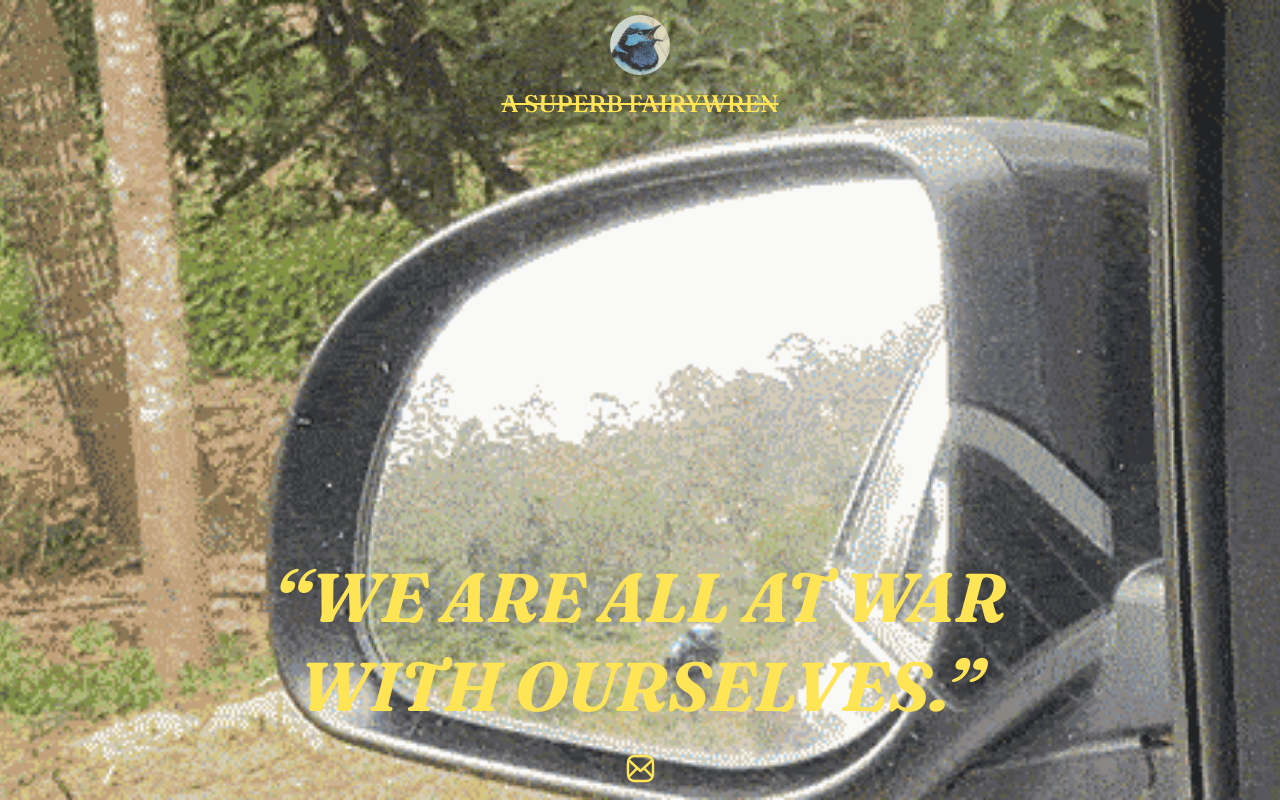
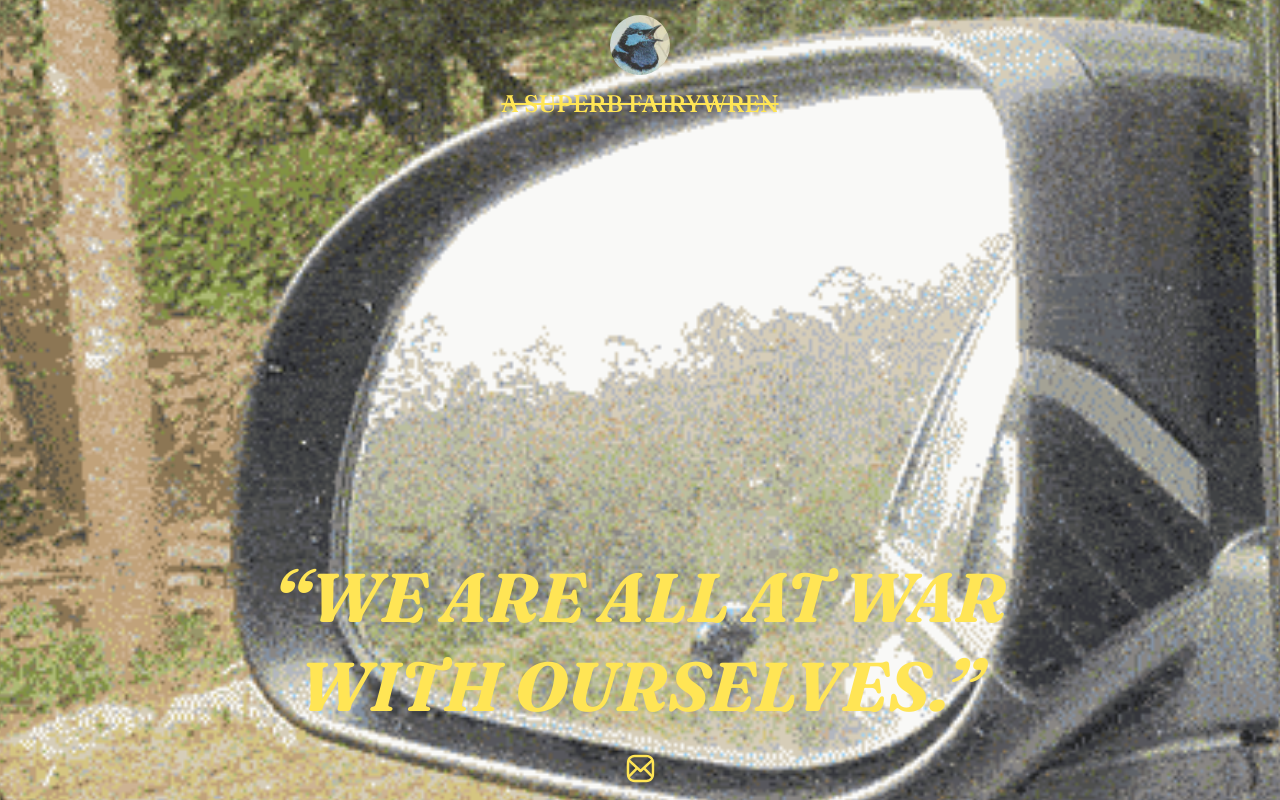
Before and after one commit to daniel-mea/a-superb-fairywren, a plain HTML site: page docs/index.html in a window 1280 px wide. Drawn offline with Linux system fonts and the light colour scheme.

Commit message:
index gif replace 1

```diff
--- a/docs/index.html
+++ b/docs/index.html
@@ -17,6 +17,29 @@
     background-color: #fff1a9;
   }
 
+  /* ------------------------------------------- */
+  /* *** GUARANTEED FULL-FILL & POSITIONING *** */
+  /* ------------------------------------------- */
+  .gif-layer {
+    /* Guarantees the container covers the ENTIRE viewport */
+    position: fixed;
+    inset: 0;
+    z-index: 0;
+    overflow: hidden;
+  }
+  .gif-layer img {
+    /* 1. SIZE: Make the image slightly larger than the viewport to create overlap */
+    width: 106%;
+    height: 106%;
+    object-fit: cover;
+    display: block;
+
+    /* 2. SHIFT: Use transform to move the oversized image content */
+    /* Moves the content (3% left, 5% up) and hides the excess on the bottom/right */
+    transform: translate(-3%, -5%);
+  }
+  /* ------------------------------------------- */
+
   a.bg-link {
     position: absolute;
     inset: 0;
@@ -27,8 +50,6 @@
     display: flex;
     flex-direction: column;
     justify-content: space-between;
-    /* BACKGROUND POSITION: 47% horizontally, 35% vertically */
-    background: url('https://raw.githubusercontent.com/daniel-mea/a-superb-fairywren/main/docs/website_assets/fairywrenGIF_large-compressed200.gif') 47% 35% / cover no-repeat;
     position: relative;
   }
 
@@ -73,7 +94,7 @@
   }
 
   .social a img {
-    width: 33px; /* BASE SIZE for large screens */
+    width: 33px; /* Base size for large screens */
     vertical-align: middle;
   }
 
@@ -100,13 +121,17 @@
     }
 
     .social a img {
-      /* CALCULATED 10% INCREASE: 33px * 1.10 = 36.3px */
+      /* Calculated 10% increase on original 33px */
       width: 36.3px;
     }
   }
 </style>
 </head>
 <body>
+
+<div class="gif-layer">
+    <img src="https://raw.githubusercontent.com/daniel-mea/a-superb-fairywren/main/docs/website_assets/fairywrenGIF_large-compressed200_CROP2-compressed200.gif" alt="Superb Fairywren GIF">
+</div>
 
 <a class="bg-link" href="/home/"></a>
 
```
